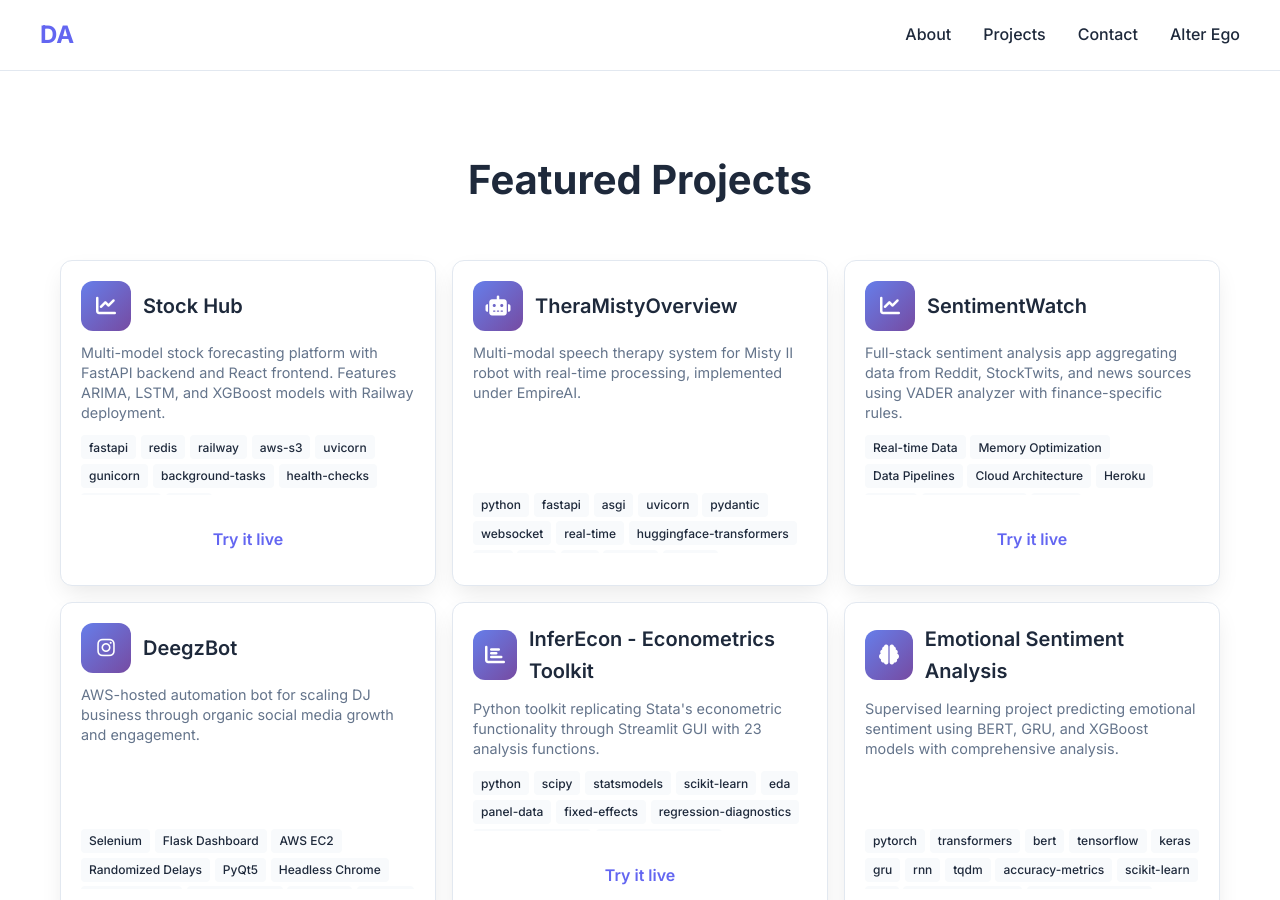
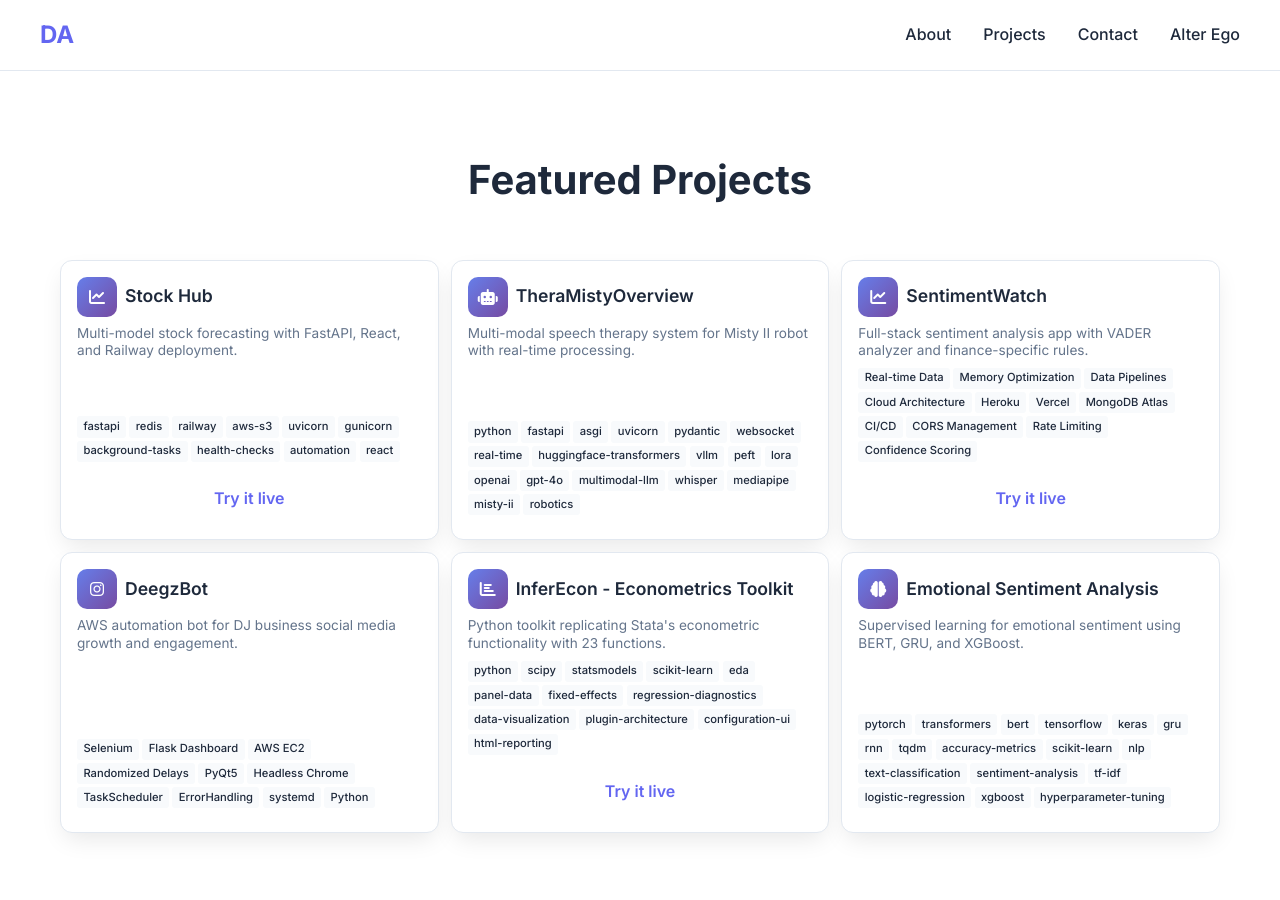
Before and after one commit to insdaguirre/insdaguirre.github.io, a Jekyll site: the page built from index.html, in a window 1280 px wide and 900 px high, scrolled down 1570 px. Built offline with Jekyll 4.4.1, drawn with Linux system fonts in a browser that asks for light colours.

Commit message:
Drastically optimize project cards for viewport fit
- Shortened all descriptions to 1 line maximum
- Reduced card heights: 280-300px (desktop), 260-280px (tablet), 240-260px (mobile)
- Removed tech stack height restrictions and overflow hidden
- Minimized all spacing: margins, padding, gaps reduced by 25-50%
- Smaller tech tags: 0.7rem font, 0.1rem padding, 0.2rem gaps
- Reduced grid gaps: 0.75rem (desktop), 0.5rem (mobile)
- Smaller icons and titles for more compact layout
- All 6 cards should now fit on screen at 100% zoom with no cut-off

```diff
--- a/assets/css/main.css
+++ b/assets/css/main.css
@@ -257,14 +257,14 @@ section {
 .projects-grid {
     display: grid;
     grid-template-columns: repeat(3, 1fr);
-    gap: 1rem;
+    gap: 0.75rem;
     max-width: 100%;
 }
 
 .project-card {
     background: white;
     border-radius: 12px;
-    padding: 1.25rem;
+    padding: 1rem;
     box-shadow: var(--shadow);
     transition: all 0.3s ease;
     border: 1px solid var(--border);
@@ -273,8 +273,8 @@ section {
     display: flex;
     flex-direction: column;
     height: 100%;
-    min-height: 320px;
-    max-height: 350px;
+    min-height: 280px;
+    max-height: 300px;
 }
 
 .project-card:hover {
@@ -287,34 +287,34 @@ section {
 .project-header {
     display: flex;
     align-items: center;
-    gap: 0.75rem;
-    margin-bottom: 0.75rem;
+    gap: 0.5rem;
+    margin-bottom: 0.5rem;
 }
 
 .project-icon {
-    width: 50px;
-    height: 50px;
+    width: 40px;
+    height: 40px;
     background: var(--gradient);
-    border-radius: 12px;
+    border-radius: 10px;
     display: flex;
     align-items: center;
     justify-content: center;
     color: white;
-    font-size: 1.25rem;
+    font-size: 1rem;
 }
 
 .project-title {
-    font-size: 1.25rem;
+    font-size: 1.1rem;
     font-weight: 600;
     color: var(--text);
 }
 
 .project-description {
     color: var(--text-light);
-    margin-bottom: 0.75rem;
+    margin-bottom: 0.5rem;
     flex-grow: 1;
-    line-height: 1.4;
-    font-size: 0.9rem;
+    line-height: 1.3;
+    font-size: 0.85rem;
 }
 
 /* Make inline callouts inside descriptions look like links */
@@ -327,16 +327,16 @@ section {
 .project-tech {
     display: flex;
     flex-wrap: wrap;
-    gap: 0.3rem;
-    margin-bottom: 0.75rem;
-    max-height: 60px;
-    overflow: hidden;
+    gap: 0.2rem;
+    margin-bottom: 0.5rem;
+    max-height: none;
+    overflow: visible;
 }
 
 .project-links {
     display: flex;
     gap: 0.75rem;
-    margin-top: 0.5rem;
+    margin-top: 0.25rem;
     justify-content: center;
 }
 
@@ -354,9 +354,9 @@ section {
 .tech-tag {
     background: var(--secondary);
     color: var(--text);
-    padding: 0.15rem 0.5rem;
-    border-radius: 4px;
-    font-size: 0.75rem;
+    padding: 0.1rem 0.4rem;
+    border-radius: 3px;
+    font-size: 0.7rem;
     font-weight: 500;
     white-space: nowrap;
 }
@@ -429,12 +429,12 @@ section {
 @media (max-width: 1024px) {
     .projects-grid {
         grid-template-columns: repeat(2, 1fr);
-        gap: 1rem;
+        gap: 0.75rem;
     }
 
     .project-card {
-        min-height: 340px;
-        max-height: 360px;
+        min-height: 260px;
+        max-height: 280px;
     }
 }
 
@@ -479,13 +479,13 @@ section {
 
     .projects-grid {
         grid-template-columns: 1fr;
-        gap: 0.75rem;
+        gap: 0.5rem;
     }
 
     .project-card {
-        min-height: 300px;
-        max-height: 320px;
-        padding: 1rem;
+        min-height: 240px;
+        max-height: 260px;
+        padding: 0.75rem;
     }
 }
 
--- a/index.html
+++ b/index.html
@@ -87,7 +87,7 @@ description: Developer, Data-Scientist, and Entrepreneur
                     </div>
                     <h3 class="project-title">Stock Hub</h3>
                 </div>
-                <p class="project-description">Multi-model stock forecasting platform with FastAPI backend and React frontend. Features ARIMA, LSTM, and XGBoost models with Railway deployment.</p>
+                <p class="project-description">Multi-model stock forecasting with FastAPI, React, and Railway deployment.</p>
                 <div class="project-tech">
                     <span class="tech-tag">fastapi</span>
                     <span class="tech-tag">redis</span>
@@ -112,7 +112,7 @@ description: Developer, Data-Scientist, and Entrepreneur
                     </div>
                     <h3 class="project-title">TheraMistyOverview</h3>
                 </div>
-                <p class="project-description">Multi-modal speech therapy system for Misty II robot with real-time processing, implemented under EmpireAI.</p>
+                <p class="project-description">Multi-modal speech therapy system for Misty II robot with real-time processing.</p>
                 <div class="project-tech">
                     <span class="tech-tag">python</span>
                     <span class="tech-tag">fastapi</span>
@@ -142,7 +142,7 @@ description: Developer, Data-Scientist, and Entrepreneur
                     </div>
                     <h3 class="project-title">SentimentWatch</h3>
                 </div>
-                <p class="project-description">Full-stack sentiment analysis app aggregating data from Reddit, StockTwits, and news sources using VADER analyzer with finance-specific rules.</p>
+                <p class="project-description">Full-stack sentiment analysis app with VADER analyzer and finance-specific rules.</p>
                 <div class="project-tech">
                     <span class="tech-tag">Real-time Data</span>
                     <span class="tech-tag">Memory Optimization</span>
@@ -168,7 +168,7 @@ description: Developer, Data-Scientist, and Entrepreneur
                     </div>
                     <h3 class="project-title">DeegzBot</h3>
                 </div>
-                <p class="project-description">AWS-hosted automation bot for scaling DJ business through organic social media growth and engagement.</p>
+                <p class="project-description">AWS automation bot for DJ business social media growth and engagement.</p>
                 <div class="project-tech">
                     <span class="tech-tag">Selenium</span>
                     <span class="tech-tag">Flask Dashboard</span>
@@ -190,7 +190,7 @@ description: Developer, Data-Scientist, and Entrepreneur
                     </div>
                     <h3 class="project-title">InferEcon - Econometrics Toolkit</h3>
                 </div>
-                <p class="project-description">Python toolkit replicating Stata's econometric functionality through Streamlit GUI with 23 analysis functions.</p>
+                <p class="project-description">Python toolkit replicating Stata's econometric functionality with 23 functions.</p>
                 <div class="project-tech">
                     <span class="tech-tag">python</span>
                     <span class="tech-tag">scipy</span>
@@ -218,7 +218,7 @@ description: Developer, Data-Scientist, and Entrepreneur
                     </div>
                     <h3 class="project-title">Emotional Sentiment Analysis</h3>
                 </div>
-                <p class="project-description">Supervised learning project predicting emotional sentiment using BERT, GRU, and XGBoost models with comprehensive analysis.</p>
+                <p class="project-description">Supervised learning for emotional sentiment using BERT, GRU, and XGBoost.</p>
                 <div class="project-tech">
                     <span class="tech-tag">pytorch</span>
                     <span class="tech-tag">transformers</span>
```
